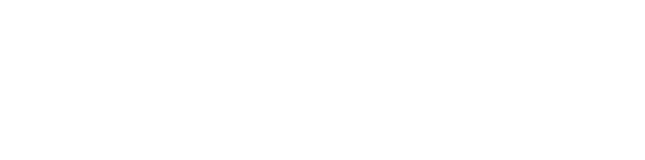
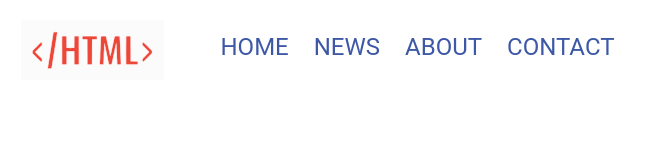
Before and after one commit to katetomashvili/Assignment-6-, a plain HTML site: page index.html in a window 1280 px wide. Shown: the whole page, without its empty margins (106-751 px from the left). Drawn offline with Linux system fonts and the light colour scheme.

Commit message:
add header

```diff
--- a/Css/fonts.css
+++ b/Css/fonts.css
@@ -11,7 +11,7 @@
     font-display: swap;
 }
 @font-face {
-    font-family: 'Roboto';
+    font-family: 'Roboto', sans-serif;
     src: url('Roboto-Regular.eot');
     src: url('Roboto-Regular.eot?#iefix') format('embedded-opentype'),
         url('Roboto-Regular.woff2') format('woff2'),
--- a/Css/style.css
+++ b/Css/style.css
@@ -0,0 +1,31 @@
+.clear{
+    clear: both;
+}
+.body{
+    padding-top: 79.75px;
+}
+.logo{
+    float: left;
+    margin-left: 100px;
+    margin-top: 20px;
+}
+.logo-image{
+    width: 197px;
+    height: 60px;
+}
+.nav-li{
+    font-family: 'Roboto', sans-serif;
+    font-size: 24px;
+    display: inline;
+    float: left;
+    text-transform: uppercase;
+    margin-left: 25px;
+    margin-top: 35px;
+}
+a{
+    color: #3D58A6;
+}
+.nav-ul{
+    float: right;
+    margin-right: 559.51px;
+}
--- a/index.html
+++ b/index.html
@@ -9,6 +9,26 @@
     <title>Positions</title>
 </head>
 <body>
-
+    <header class="header-wrapper">
+        <a class="logo" href="#">
+            <img class="logo-image clear" src="Photos/logo.svg" alt="logo">
+        </a>
+        <nav class="nav-bar">
+            <ul class="nav-ul">
+                <li class="nav-li">
+                    <a class="nav-li-a" href="#">HOME</a>
+                </li>
+                <li class="nav-li">
+                    <a class="nav-li-a" href="#">NEWS</a>
+                </li>
+                <li class="nav-li">
+                    <a class="nav-li-a" href="#">ABOUT</a>
+                </li>
+                <li class="nav-li">
+                    <a class="nav-li-a" href="#">CONTACT</a>
+                </li>
+            </ul>
+        </nav>
+    </header>
 </body>
 </html>
```
Also changed, not shown: Photos/logo.svg (added).
